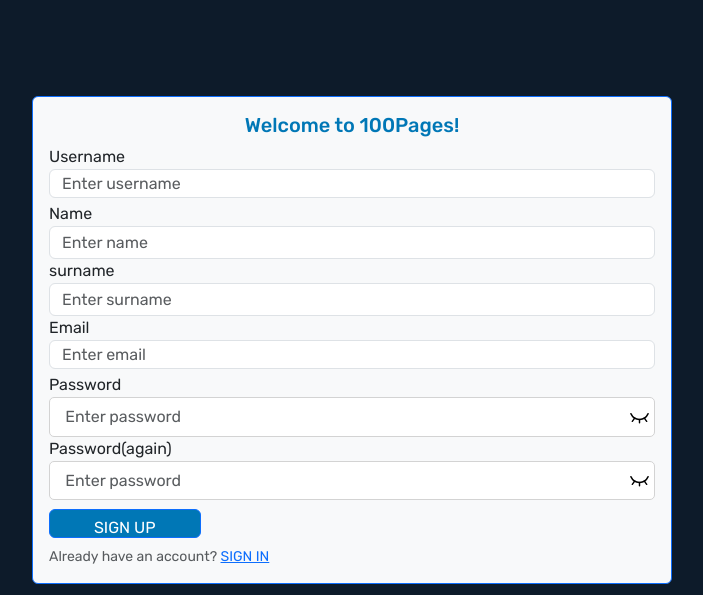
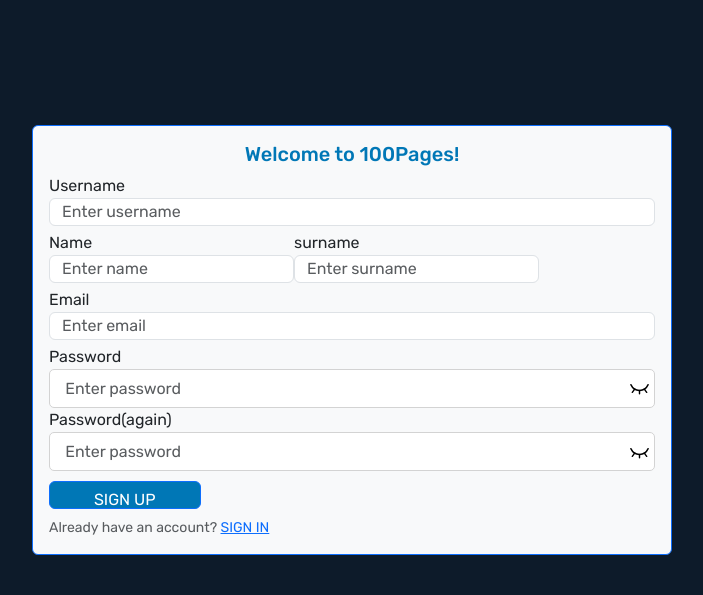
Before and after one commit to AvuMdunyelwa/100Pages, a Flask app: page /register in a window 1280 px wide. Shown: the part 60-655 px from the top of the page, without its empty margins (288-991 px from the left). Run offline with Flask 3, Linux system fonts and the light colour scheme; parts of the project's set-up code (start-up, migrations or seed data) failed here and were passed over; some libraries are stand-ins or nearby versions.

Commit message:
fix register form layout

```diff
--- a/templates/register.html
+++ b/templates/register.html
@@ -3,20 +3,18 @@
 {% block content %}
   <title>Register | 100Pages</title>
   <div style='height: 100vh;' class='d-grid align-items-center'>
-   {% if message %}
-   <div style="height: 100vh; width: 100vw;">
-       <div class="alert alert-warning alert-dismissible fade show w-50 p-20 d-flex justify-content-between position-fixed top-20 start-50 translate-middle" role="alert">
-               <strong>{{message}}</strong>
-       </div>
-    </div>
-    {% endif %}
+        {% if message %}
+        <div class="alert alert-warning alert-dismissible fade show w-50 p-20 d-flex justify-content-between position-fixed top-20 start-50 translate-middle" role="alert">
+            <strong>{{message}}</strong>
+        </div>
+        {% endif %}
         <form class='w-50 border p-3 bg-light d-grid mx-auto gap-0 rounded border border-primary' id='register-form' action='/register' method='POST'>
             <h5 class='align-self-center text-center w-auto' style="color: #0077B6;">Welcome to 100Pages!</h5>
             <div class="form-group">
                 <label for="username">Username</label>
                 <input type="text" class="form-control h-50" autocomplete='off' name="username" id="username" aria-describedby="emailHelp" placeholder="Enter username">
             </div>
-            <div class="form-group">
+            <div class="form-group d-flex">
                 <div>
                     <label for="name">Name</label>
                     <input type="text" class="form-control h-50" autocomplete='off' name="name" id="name" aria-describedby="emailHelp" placeholder="Enter name">
```
